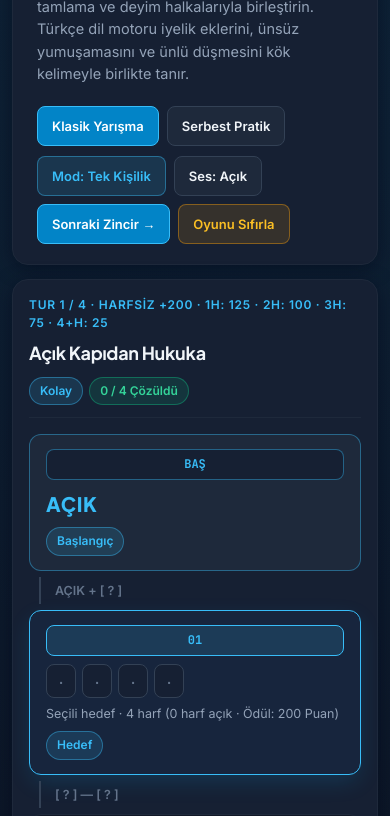
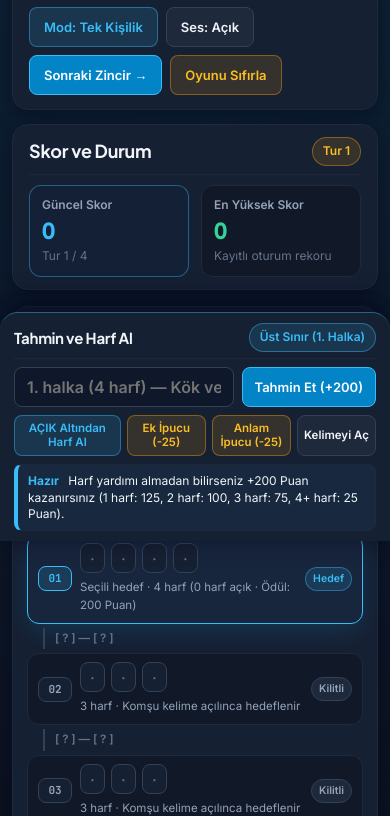
Before and after one commit to bilgenotlar/ZincirEtkisi, a plain HTML site: page index.html in a window 390 px wide. Shown: the part 303-1119 px from the top of the page. Drawn offline with Linux system fonts and the light colour scheme.

Commit message:
Add files via upload

```diff
--- a/index.html
+++ b/index.html
@@ -2,7 +2,7 @@
 <html lang="tr" data-theme="dark">
 <head>
   <meta charset="UTF-8">
-  <meta name="viewport" content="width=device-width, initial-scale=1.0">
+  <meta name="viewport" content="width=device-width, initial-scale=1.0, maximum-scale=1.0, user-scalable=no">
   <title>Zincir Etkisi — MaviBlue Stüdyo</title>
   <link rel="preconnect" href="https://fonts.googleapis.com">
   <link rel="preconnect" href="https://fonts.gstatic.com" crossorigin>
@@ -67,6 +67,7 @@
       --shadow-card: 0 4px 20px -2px rgba(2, 6, 23, 0.55);
       --shadow-focus: 0 0 0 3px rgba(56, 189, 248, 0.25);
       --shadow-active: 0 8px 24px -4px rgba(14, 165, 233, 0.2);
+      --shadow-dock: 0 -8px 28px rgba(2, 6, 23, 0.72);
     }
 
     [data-theme="light"] {
@@ -120,6 +121,7 @@
       --shadow-card: 0 4px 16px -2px rgba(15, 23, 42, 0.08);
       --shadow-focus: 0 0 0 3px rgba(2, 132, 199, 0.2);
       --shadow-active: 0 8px 20px -4px rgba(2, 132, 199, 0.16);
+      --shadow-dock: 0 -6px 24px rgba(15, 23, 42, 0.12);
     }
 
     [data-theme="spring"] {
@@ -173,6 +175,7 @@
       --shadow-card: 0 4px 18px -2px rgba(20, 54, 38, 0.08);
       --shadow-focus: 0 0 0 3px rgba(22, 163, 74, 0.22);
       --shadow-active: 0 8px 20px -4px rgba(22, 163, 74, 0.16);
+      --shadow-dock: 0 -6px 24px rgba(20, 54, 38, 0.12);
     }
 
     [data-theme="blue"] {
@@ -226,6 +229,7 @@
       --shadow-card: 0 6px 24px -2px rgba(3, 13, 26, 0.65);
       --shadow-focus: 0 0 0 3px rgba(56, 189, 248, 0.3);
       --shadow-active: 0 8px 26px -4px rgba(56, 189, 248, 0.28);
+      --shadow-dock: 0 -8px 28px rgba(3, 13, 26, 0.8);
     }
 
     :root {
@@ -821,7 +825,7 @@
       border: 1px solid var(--border-default);
       border-radius: var(--radius-sm);
       color: var(--text-primary);
-      font-size: 15px;
+      font-size: 16px; /* iOS Safari otomatik zoom engelleme */
       font-weight: 600;
       transition: border-color var(--dur-fast) var(--ease-out),
                   box-shadow var(--dur-fast) var(--ease-out);
@@ -988,21 +992,207 @@
 
     .hidden { display: none !important; }
 
-    @media (max-width: 900px) {
-      .game-header { grid-template-columns: 1fr; }
-      .header-controls { align-items: flex-start; }
-      .mode-nav, .utility-row { justify-content: flex-start; }
-      .workspace-grid { grid-template-columns: 1fr; }
-    }
-
-    @media (max-width: 640px) {
-      .page-shell { padding: 12px; gap: 14px; }
-      .card-panel { padding: 16px; }
-      .chain-node { grid-template-columns: 1fr; gap: 8px; }
-      .node-action-col { align-items: flex-start; }
-      .link-bridge { margin-left: 10px; flex-direction: column; align-items: flex-start; }
-      .input-action-row { flex-direction: column; align-items: stretch; }
-      .letter-box { width: 30px; height: 34px; font-size: 15px; }
+    /* =====================================================================
+       MOBİL & TABLET OPTİMİZASYONU (<= 1024px): SABİT ALT KUMANDA ÇUBUĞU
+       ===================================================================== */
+    @media (max-width: 1024px) {
+      .game-header {
+        grid-template-columns: 1fr;
+        padding: 14px 16px;
+        gap: 12px;
+      }
+      .game-subtitle {
+        display: none;
+      }
+      .header-controls {
+        align-items: flex-start;
+      }
+      .mode-nav, .utility-row {
+        justify-content: flex-start;
+      }
+      .workspace-grid {
+        grid-template-columns: 1fr;
+        gap: 16px;
+      }
+
+      /* Alt sabit bar nedeniyle içeriğin altta kalmaması için boşluk */
+      .page-shell {
+        padding: 12px 12px 245px 12px;
+        gap: 14px;
+      }
+
+      /* Skor kutusu mobilde en üstte kompakt görünsün */
+      .hud-column {
+        display: contents;
+      }
+      .score-panel-mobile-top {
+        order: -1;
+        padding: 12px 16px;
+      }
+      .score-panel-mobile-top .panel-head {
+        margin-bottom: 10px;
+        padding-bottom: 8px;
+      }
+      .score-panel-mobile-top .stat-value {
+        font-size: 22px;
+      }
+      .score-panel-mobile-top .score-tile {
+        padding: 10px 12px;
+      }
+
+      /* Zincir tahtasını tek ekrana sığacak kadar kompakt yap */
+      .board-panel-mobile {
+        padding: 14px;
+      }
+      .chain-board {
+        gap: 4px;
+      }
+      .chain-node {
+        grid-template-columns: auto minmax(0, 1fr) auto;
+        padding: 9px 12px;
+        gap: 10px;
+      }
+      .node-index {
+        min-width: 34px;
+        font-size: 11px;
+        padding: 3px 5px;
+      }
+      .node-word-anchor {
+        font-size: 17px;
+      }
+      .letter-box {
+        width: 28px;
+        height: 32px;
+        font-size: 15px;
+      }
+      .node-subnote {
+        font-size: 11.5px;
+      }
+      .link-bridge {
+        margin-left: 16px;
+        padding: 2px 10px;
+        font-size: 11.5px;
+      }
+
+      /* TAHMİN VE HARF AL PANELİ: EKRANIN ALTINA SABİT (FIXED DOCK) */
+      #control-panel {
+        position: fixed;
+        left: 0;
+        right: 0;
+        bottom: 0;
+        z-index: 900;
+        margin: 0;
+        border-radius: 18px 18px 0 0;
+        border-left: none;
+        border-right: none;
+        border-bottom: none;
+        border-top: 1.5px solid var(--brand-blue-border);
+        background: var(--bg-card);
+        padding: 10px 14px calc(10px + env(safe-area-inset-bottom)) 14px;
+        box-shadow: var(--shadow-dock);
+      }
+
+      #control-panel .panel-head {
+        margin-bottom: 8px;
+        padding-bottom: 6px;
+      }
+      #control-panel .panel-title {
+        font-size: 15px;
+      }
+
+      #control-panel .input-action-row {
+        flex-direction: row;
+        align-items: center;
+        gap: 8px;
+      }
+      #control-panel .field-label {
+        display: none;
+      }
+      #control-panel .text-input {
+        min-height: 40px;
+        padding: 8px 12px;
+        font-size: 16px;
+      }
+      #control-panel #btn-submit-guess {
+        min-height: 40px;
+        padding: 8px 12px;
+        white-space: nowrap;
+        flex-shrink: 0;
+      }
+
+      /* Mobilde Harf Al ve 3 İpucu butonu tek kompakt satırda yan yana */
+      #control-panel .dock-actions-wrap {
+        display: grid;
+        grid-template-columns: 1.35fr 1fr 1fr 1fr;
+        gap: 6px;
+        margin-top: 8px;
+      }
+      #control-panel .frontier-btn-row,
+      #control-panel .hint-btn-row {
+        display: contents;
+      }
+      #control-panel .dock-actions-wrap .btn {
+        min-height: 36px;
+        padding: 6px 6px;
+        font-size: 11.5px;
+        line-height: 1.2;
+        text-align: center;
+      }
+
+      /* Geri bildirim kutusu alt dock içinde kompakt tek/iki satır */
+      #control-panel .feedback-box {
+        margin-top: 8px;
+        padding: 8px 10px;
+        font-size: 12px;
+        line-height: 1.35;
+      }
+      #control-panel .feedback-title {
+        display: inline;
+        margin-right: 6px;
+        font-size: 12px;
+      }
+      #control-panel #feedback-msg {
+        display: inline;
+      }
+
+      /* Final bahis kutusu mobilde kompakt */
+      #control-panel .wager-box {
+        padding: 8px 10px;
+        margin-bottom: 8px;
+      }
+      #control-panel .wager-box p {
+        display: none;
+      }
+      #control-panel .wager-slider-row {
+        margin-top: 0;
+      }
+      #control-panel .wager-presets {
+        margin-top: 6px;
+      }
+      #control-panel .wager-presets .btn {
+        min-height: 30px;
+        padding: 4px 8px;
+        font-size: 11.5px;
+      }
+    }
+
+    @media (max-width: 520px) {
+      .brand-sub {
+        display: none;
+      }
+      .chain-node {
+        padding: 8px 10px;
+        gap: 8px;
+      }
+      .node-action-col .badge {
+        font-size: 10.5px;
+        padding: 3px 7px;
+      }
+      .letter-box {
+        width: 25px;
+        height: 30px;
+        font-size: 14px;
+      }
     }
   </style>
 </head>
@@ -1073,7 +1263,7 @@
 
       <div class="workspace-grid">
         <!-- SOL SÜTUN: ZİNCİR TAHTASI -->
-        <section class="card-panel" aria-label="Zincir Tahtası">
+        <section class="card-panel board-panel-mobile" aria-label="Zincir Tahtası">
           <div class="panel-head">
             <div>
               <p class="kicker" id="board-kicker">Tur 1 / 4 · Harfsiz +200 Puan</p>
@@ -1100,7 +1290,7 @@
 
         <!-- SAĞ SÜTUN: SKOR VE KUMANDA -->
         <aside class="hud-column" aria-label="Yarışma Kumandası">
-          <section class="card-panel">
+          <section class="card-panel score-panel-mobile-top">
             <div class="panel-head">
               <h2 class="panel-title">Skor ve Durum</h2>
               <span class="badge is-amber" id="round-mode-badge">Klasik Mod</span>
@@ -1162,6 +1352,7 @@
                     autocomplete="off"
                     autocapitalize="characters"
                     spellcheck="false"
+                    enterkeyhint="send"
                     placeholder="Örn: BEYGİR veya BEYGİRİ"
                   >
                 </div>
@@ -1169,6 +1360,7 @@
               </div>
             </form>
 
+            <div class="dock-actions-wrap">
               <div class="frontier-btn-row">
                 <button type="button" class="btn btn-soft-blue" id="btn-letter-top" onclick="revealFrontierLetter('top')">
                   Üstten Harf Al
@@ -1185,6 +1377,7 @@
                 <button type="button" class="btn" id="btn-pass-word" onclick="passTargetWord()">
                   Kelimeyi Aç
                 </button>
+              </div>
             </div>
 
             <div id="feedback-box" class="feedback-box is-hint" aria-live="polite">
@@ -1604,6 +1797,16 @@
         return appState.mode === 'classic' && appState.roundIndex === 3;
       }
 
+      function scrollActiveTargetIntoViewOnMobile() {
+        if (window.innerWidth > 1024) return;
+        setTimeout(function () {
+          var targetEl = document.querySelector('.chain-node.is-target');
+          if (targetEl && typeof targetEl.scrollIntoView === 'function') {
+            targetEl.scrollIntoView({ behavior: 'smooth', block: 'center' });
+          }
+        }, 60);
+      }
+
       function loadChain(chainObj) {
         if (!chainObj) return;
         appState.currentChain = chainObj;
@@ -1623,6 +1826,7 @@
           setWagerPreset(200);
         }
         renderAll();
+        scrollActiveTargetIntoViewOnMobile();
       }
 
       function pickClassicChainForRound(rIdx) {
@@ -1778,12 +1982,13 @@
           msg += ' Bahis: ' + appState.wagerAmount + ' Puan.';
         } else {
           var currentReward = calculatePointsForLetterCount(st.revealedCount);
-          msg += ' Bu kelimenin güncel ödülü: ' + currentReward + ' Puan.';
+          msg += ' Güncel ödül: ' + currentReward + ' Puan.';
         }
 
         setFeedback('is-hint', 'Harf Açıldı', msg);
         renderBoard();
         renderControls();
+        scrollActiveTargetIntoViewOnMobile();
         var inp = document.getElementById('guess-input');
         if (inp) inp.focus();
       }
@@ -1796,7 +2001,7 @@
         if (!inp) return;
         var raw = inp.value.trim();
         if (!raw) {
-          setFeedback('is-error', 'Boş Tahmin', 'Lütfen bir kelime yazın (örneğin kök kelimeyi veya tamlama içindeki ekli biçimini).');
+          setFeedback('is-error', 'Boş Tahmin', 'Lütfen bir kelime yazın (kök veya tamlama içindeki ekli biçimi).');
           return;
         }
 
@@ -1825,12 +2030,12 @@
 
           var safeDetail = nextSolved
             ? (node.morphNote || (prevSurface + ' ' + (node.topForm || node.root) + ' → ' + (node.bottomForm || node.root) + ' ' + nextSurface))
-            : ('Üst bağlantı tamamlandı: ' + prevSurface + ' ' + (node.topForm || node.root));
+            : ('Üst bağlantı: ' + prevSurface + ' ' + (node.topForm || node.root));
           var tierText = isFinalWagerRound()
             ? ' (Final Bahis)'
             : (openedBeforeSolve === 0
-              ? ' (Harf almadan doğrudan bildiniz!)'
-              : ' (' + openedBeforeSolve + ' harf yardımıyla)');
+              ? ' (Harfsiz)'
+              : ' (' + openedBeforeSolve + ' harf)');
 
           setFeedback(
             'is-success',
@@ -1839,31 +2044,32 @@
           );
 
           checkChainCompletion();
+          renderAll();
+          scrollActiveTargetIntoViewOnMobile();
         } else {
           playChimeError();
           if (isFinalWagerRound()) {
             addScoreToActiveTeam(-appState.wagerAmount);
             setFeedback(
               'is-error',
-              'Yanlış Tahmin (−' + appState.wagerAmount + ' Puan)',
+              'Yanlış (−' + appState.wagerAmount + ' Puan)',
               '"' + trUpper(raw) + '" aranan kelime değil. ' +
-              (appState.teamMode ? 'Sıra diğer takıma geçti.' : 'Bir harf daha açarak yeniden deneyebilirsiniz.')
+              (appState.teamMode ? 'Sıra diğer takıma geçti.' : 'Harf açarak yeniden deneyin.')
             );
           } else {
             setFeedback(
               'is-error',
               'Eşleşmedi',
               '"' + trUpper(raw) + '" bu halka için doğru değil. ' +
-              (appState.teamMode ? 'Sıra rakip takıma geçti.' : 'Harf alabilir veya Ek / Anlam ipucu kullanabilirsiniz.')
+              (appState.teamMode ? 'Sıra rakip takıma geçti.' : 'Harf veya ipucu alabilirsiniz.')
             );
           }
 
           if (appState.teamMode) {
             appState.activeTeam = appState.activeTeam === 'a' ? 'b' : 'a';
           }
-        }
-
           renderAll();
+        }
       }
 
       function passTargetWord() {
@@ -1899,6 +2105,7 @@
         }
         checkChainCompletion();
         renderAll();
+        scrollActiveTargetIntoViewOnMobile();
       }
 
       function showMorphHint() {
@@ -1993,7 +2200,14 @@
             nextBtn.textContent = 'Sonraki Zincir →';
           }
         }
-        if (completeBar) completeBar.classList.remove('hidden');
+        if (completeBar) {
+          completeBar.classList.remove('hidden');
+          if (window.innerWidth <= 1024 && typeof completeBar.scrollIntoView === 'function') {
+            setTimeout(function () {
+              completeBar.scrollIntoView({ behavior: 'smooth', block: 'center' });
+            }, 80);
+          }
+        }
       }
 
       function advanceNextStage() {
@@ -2464,6 +2678,7 @@
 
         var targetBadge = document.getElementById('active-target-badge');
         var guessLabel = document.getElementById('guess-label');
+        var guessInput = document.getElementById('guess-input');
         var btnTop = document.getElementById('btn-letter-top');
         var btnSubmit = document.getElementById('btn-submit-guess');
         var btnMorph = document.getElementById('btn-hint-morph');
@@ -2509,9 +2724,14 @@
           }
         }
 
-        if (guessLabel && activeIdx !== -1 && nodes[activeIdx]) {
+        if (activeIdx !== -1 && nodes[activeIdx]) {
           var len = trUpper(nodes[activeIdx].root).length;
+          if (guessLabel) {
             guessLabel.textContent = activeIdx + '. Halka İçin Tahmin (' + len + ' harfli kök veya ekli biçimi)';
+          }
+          if (guessInput) {
+            guessInput.placeholder = activeIdx + '. halka (' + len + ' harf) — Kök veya ekli biçimi';
+          }
         }
 
         var showWager = isFinalWagerRound() && !disabled;
```
Lines whose indentation alone changed are shown as unchanged.
